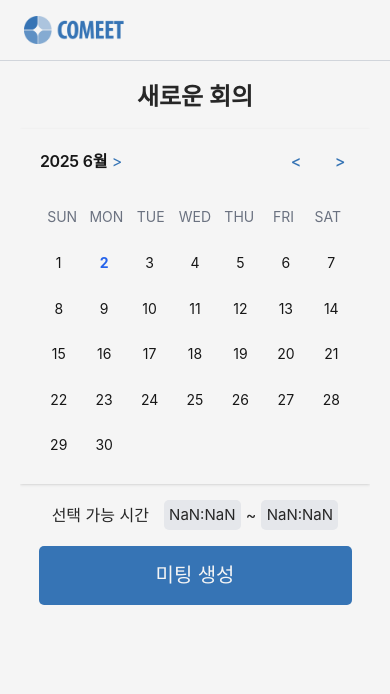
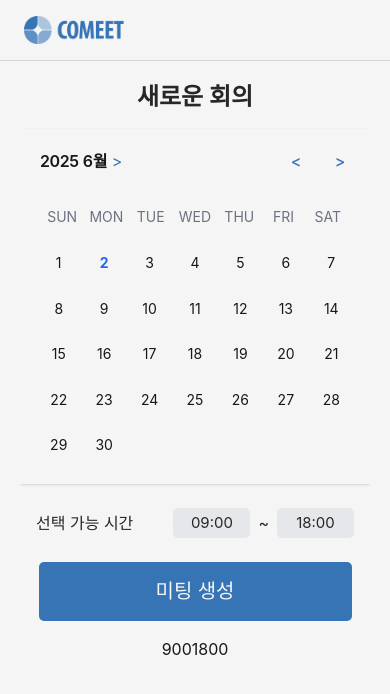
Before and after one commit to comeet-product/comeet, a Next.js app: page / in a window 390 px wide. Shown: the top 694 px of the page. Built offline with nearby package versions, Linux system fonts and the light colour scheme; a web font is replaced by a local one.

Commit message:
SelectableTime 리팩토링,  데이터 연결

```diff
--- a/src/app/page.js
+++ b/src/app/page.js
@@ -21,8 +21,17 @@ export default function Home() {
                 selectedDates={selectedDates}
                 onChange={setSelectedDates}
             />
-            <SelectableTime />
+            <SelectableTime
+                startTime={startTime}
+                endTime={endTime}
+                onTimeChange={(newStartTime, newEndTime) => {
+                    setStartTime(newStartTime);
+                    setEndTime(newEndTime);
+                }}
+            />
             <Button>미팅 생성</Button>
+            {startTime}
+            {endTime}
             {selectedDates.map(date => <div key={date}>{date}</div>)}
         </div>
     );
--- a/src/components/SelectableTime/SelectableTime.js
+++ b/src/components/SelectableTime/SelectableTime.js
@@ -1,9 +1,17 @@
 import React, { useState } from "react";
 import TimePicker from "./TimePicker";
 
-export default function SelectableTime({ startTime, endTime, onTimeChange }) {
+export default function SelectableTime({ startTime = 900, endTime = 1800, onTimeChange = () => {} }) {
     const [isStartPickerOpen, setIsStartPickerOpen] = useState(false);
     const [isEndPickerOpen, setIsEndPickerOpen] = useState(false);
+    const [localStartTime, setLocalStartTime] = useState(startTime);
+    const [localEndTime, setLocalEndTime] = useState(endTime);
+
+    // startTime이나 endTime props가 변경되면 local state도 업데이트
+    React.useEffect(() => {
+        setLocalStartTime(startTime);
+        setLocalEndTime(endTime);
+    }, [startTime, endTime]);
 
     const formatTime = (timeValue) => {
         const hours = Math.floor(timeValue / 100);
@@ -11,52 +19,54 @@ export default function SelectableTime({ startTime, endTime, onTimeChange }) {
         return `${hours.toString().padStart(2, '0')}:${minutes.toString().padStart(2, '0')}`;
     };
 
+    const handleStartTimeChange = (time) => {
+        setLocalStartTime(time);
+        onTimeChange(time, localEndTime);
+    };
+
+    const handleEndTimeChange = (time) => {
+        setLocalEndTime(time);
+        onTimeChange(localStartTime, time);
+    };
+
     return (
-        <div className="flex items-center bg-white w-[315px] px-[14.13px] relative">
+        <div className="flex items-center bg-white w-full px-4 py-2 relative">
             <span className="text-black whitespace-nowrap">선택 가능 시간</span>
-            <div className="flex items-center gap-x-[5px] ml-auto">
+            <div className="flex items-center gap-x-2 ml-auto">
                 <button
-                    className="w-[77px] h-[30px] rounded-[5px] bg-gray-200 text-black text-[15.009px]"
+                    className="min-w-[77px] h-[30px] rounded-[5px] bg-gray-200 text-black text-[15px] px-2"
                     onClick={() => setIsStartPickerOpen(true)}
                 >
-                    {formatTime(startTime)}
+                    {formatTime(localStartTime)}
                 </button>
                 <span className="text-black whitespace-nowrap">~</span>
                 <button
-                    className="w-[77px] h-[30px] rounded-[5px] bg-gray-200 text-black text-[15.009px]"
+                    className="min-w-[77px] h-[30px] rounded-[5px] bg-gray-200 text-black text-[15px] px-2"
                     onClick={() => setIsEndPickerOpen(true)}
                 >
-                    {formatTime(endTime)}
+                    {formatTime(localEndTime)}
                 </button>
             </div>
 
-            {isStartPickerOpen && (
-                <div className="absolute top-full left-0 w-full mt-2">
             <TimePicker
                 isOpen={isStartPickerOpen}
                 onClose={() => setIsStartPickerOpen(false)}
                 onSelect={(time) => {
-                            onTimeChange(time, endTime);
+                    handleStartTimeChange(time);
                     setIsStartPickerOpen(false);
                 }}
-                        initialValue={startTime}
+                initialValue={localStartTime}
             />
-                </div>
-            )}
 
-            {isEndPickerOpen && (
-                <div className="absolute top-full left-0 w-full mt-2">
             <TimePicker
                 isOpen={isEndPickerOpen}
                 onClose={() => setIsEndPickerOpen(false)}
                 onSelect={(time) => {
-                            onTimeChange(startTime, time);
+                    handleEndTimeChange(time);
                     setIsEndPickerOpen(false);
                 }}
-                        initialValue={endTime}
+                initialValue={localEndTime}
             />
-                </div>
-            )}
         </div>
     );
 }
--- a/src/components/SelectableTime/TimePicker.js
+++ b/src/components/SelectableTime/TimePicker.js
@@ -1,8 +1,6 @@
 import React, { useState, useEffect, useRef } from 'react';
 
 const TimePicker = ({ isOpen, onClose, onSelect, initialValue = 900 }) => {
-    if (!isOpen) return null;
-
     const hours = Array.from({ length: 24 }, (_, i) => i);
     const minutes = [0, 30];
 
@@ -15,6 +13,13 @@ const TimePicker = ({ isOpen, onClose, onSelect, initialValue = 900 }) => {
     const overlayRef = useRef(null);
 
     useEffect(() => {
+        setSelectedHour(Math.floor(initialValue / 100));
+        setSelectedMinute((initialValue % 100) === 30 ? 30 : 0);
+    }, [initialValue]);
+
+    useEffect(() => {
+        if (!isOpen) return;
+
         const handleClickOutside = (event) => {
             if (overlayRef.current && !overlayRef.current.contains(event.target)) {
                 onClose();
@@ -23,7 +28,7 @@ const TimePicker = ({ isOpen, onClose, onSelect, initialValue = 900 }) => {
 
         document.addEventListener('mousedown', handleClickOutside);
         return () => document.removeEventListener('mousedown', handleClickOutside);
-    }, [onClose]);
+    }, [isOpen, onClose]);
 
     const handleSelect = () => {
         const timeValue = selectedHour * 100 + selectedMinute;
@@ -31,16 +36,18 @@ const TimePicker = ({ isOpen, onClose, onSelect, initialValue = 900 }) => {
         onClose();
     };
 
+    if (!isOpen) return null;
+
     return (
-        <div className="absolute inset-0 bg-black bg-opacity-50 flex items-center justify-center z-50">
-            <div ref={overlayRef} className="bg-white rounded-lg p-4 w-[300px] max-h-[90%] overflow-auto">
+        <div className="fixed inset-0 bg-black bg-opacity-50 flex items-center justify-center z-50">
+            <div ref={overlayRef} className="bg-white rounded-lg p-4 w-[300px]">
                 <div className="flex justify-between mb-4">
                     <div className="w-1/2 pr-2">
-                        <div className="h-[200px] overflow-y-auto scrollbar-thin scrollbar-thumb-gray-300 scrollbar-track-gray-100">
+                        <div className="h-[300px] overflow-y-auto scrollbar-thin scrollbar-thumb-gray-300 scrollbar-track-gray-100">
                             {hours.map((hour) => (
                                 <div
                                     key={hour}
-                                    className={`py-2 text-center cursor-pointer ${
+                                    className={`py-4 text-center cursor-pointer text-lg ${
                                         selectedHour === hour ? 'bg-blue-100' : ''
                                     } hover:bg-gray-100`}
                                     onClick={() => setSelectedHour(hour)}
@@ -51,11 +58,11 @@ const TimePicker = ({ isOpen, onClose, onSelect, initialValue = 900 }) => {
                         </div>
                     </div>
                     <div className="w-1/2 pl-2">
-                        <div className="h-[200px] overflow-y-auto scrollbar-thin scrollbar-thumb-gray-300 scrollbar-track-gray-100">
+                        <div className="h-[300px] overflow-y-auto scrollbar-thin scrollbar-thumb-gray-300 scrollbar-track-gray-100">
                             {minutes.map((minute) => (
                                 <div
                                     key={minute}
-                                    className={`py-2 text-center cursor-pointer ${
+                                    className={`py-4 text-center cursor-pointer text-lg ${
                                         selectedMinute === minute ? 'bg-blue-100' : ''
                                     } hover:bg-gray-100`}
                                     onClick={() => setSelectedMinute(minute)}
```
Lines whose indentation alone changed are shown as unchanged.
